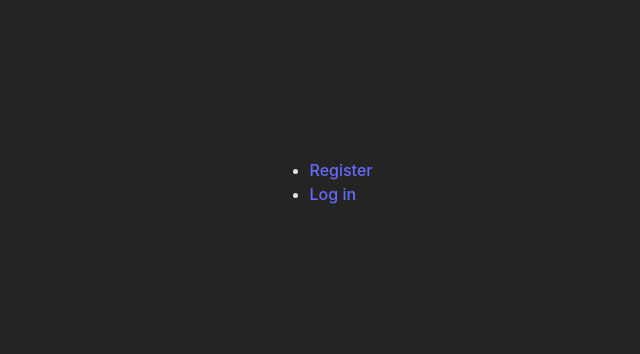
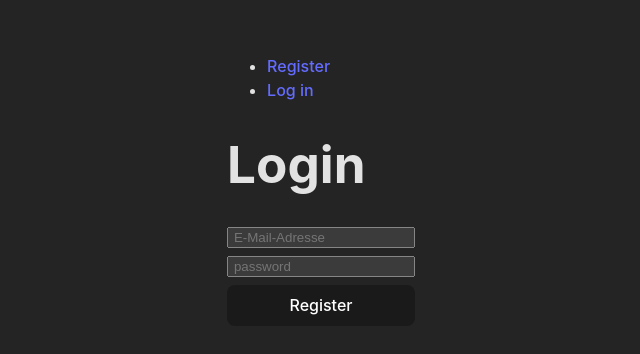
Before and after one commit to marceljaworski/security, a React (Vite) app in the folder frontend/vite-form/: page /auth/login in a window 1280 px wide. Before the commit this address had no page. Shown: the part 218-572 px from the top of the page, without its empty margins (319-959 px from the left). Built offline with nearby package versions, Linux system fonts and the light colour scheme.

Commit message:
bug fixed

```diff
--- a/frontend/vite-form/src/App.jsx
+++ b/frontend/vite-form/src/App.jsx
@@ -13,9 +13,9 @@ function App() {
         <Header />
         <UserProvider>
           <Routes>
-              <Route path="/user/register" element={<Main />} />
-              <Route path="/user/login" element={<Login />} />
-              <Route path="/user/welkome" element={<Welkome />} />
+              <Route path="/auth/register" element={<Main />} />
+              <Route path="/auth/login" element={<Login />} />
+              <Route path="/welkome" element={<Welkome />} />
           </Routes>
         </UserProvider>
       </BrowserRouter>
--- a/frontend/vite-form/src/components/Header.jsx
+++ b/frontend/vite-form/src/components/Header.jsx
@@ -5,8 +5,8 @@ function Header() {
     <header>
       <nav>
         <ul>
-          <li><Link to="/user/register">Register</Link></li>
-          <li><Link to="/user/login">Log in</Link></li>
+          <li><Link to="/auth/register">Register</Link></li>
+          <li><Link to="/auth/login">Log in</Link></li>
         </ul>
       </nav>
     </header>
```
Also changed, not shown: 1 other file (tests, documents, lock files or other folders).
